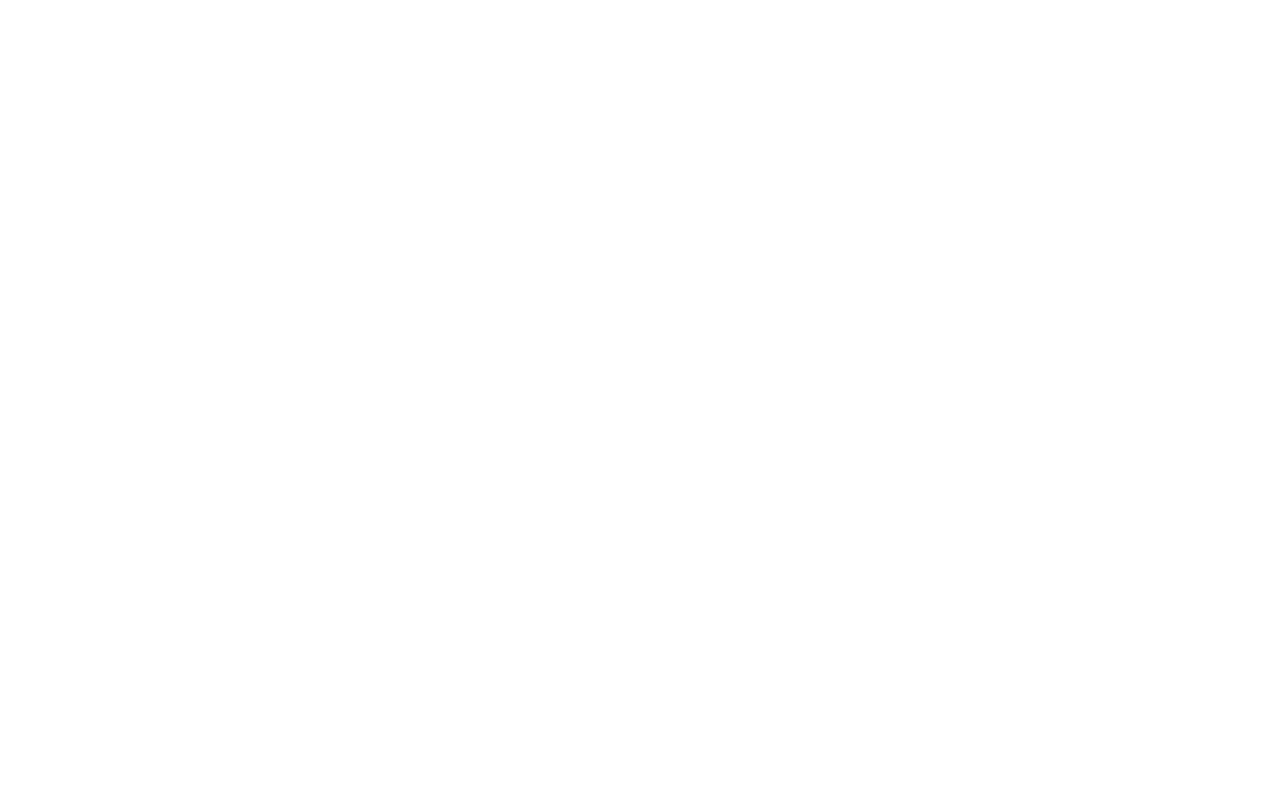
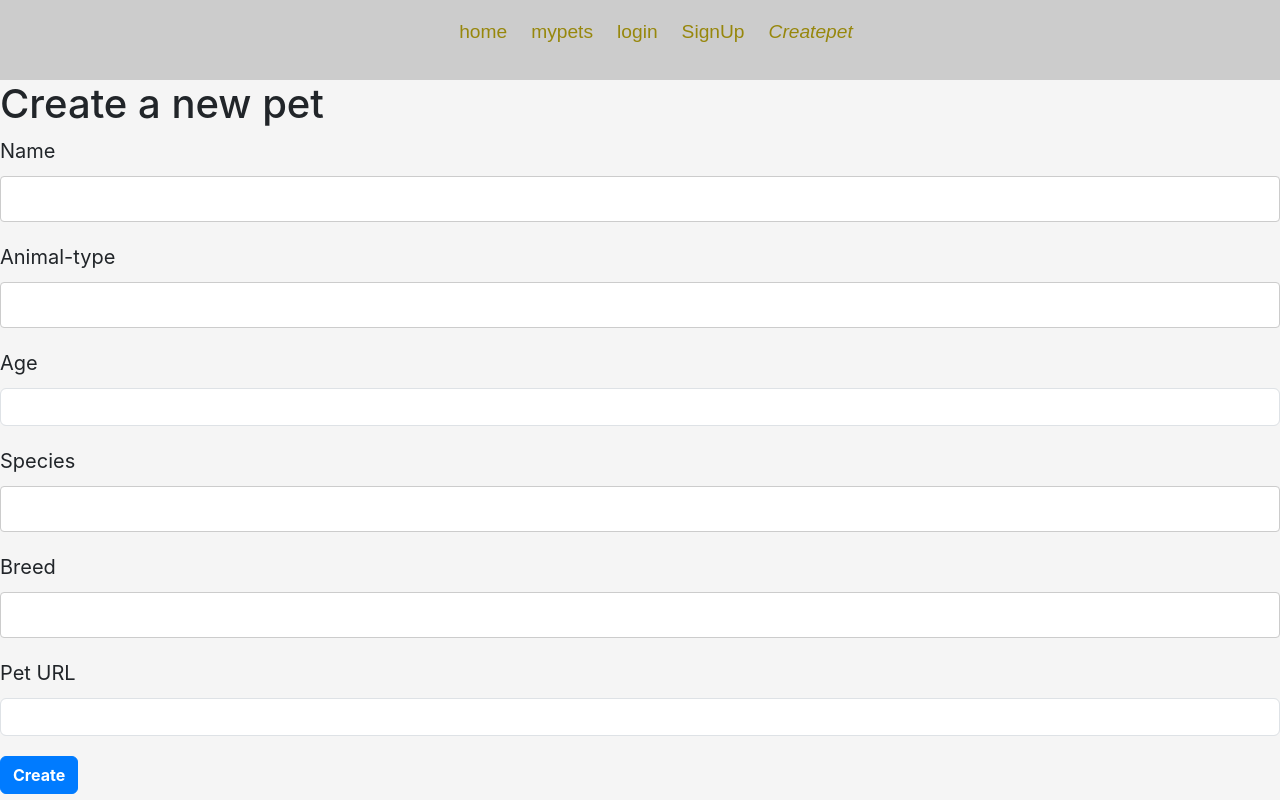
Before and after one commit to stephen-nene/petfinder, a React (Create React App) app: page /create in a window 1280 px wide. Before the commit this address had no page. Built offline with nearby package versions, Linux system fonts and the light colour scheme; no server answers.

Commit message:
new create component

```diff
--- a/package.json
+++ b/package.json
@@ -7,6 +7,7 @@
     "@testing-library/react": "^13.4.0",
     "@testing-library/user-event": "^13.5.0",
     "axios": "^1.3.4",
+    "bootstrap": "^5.3.0-alpha1",
     "react": "^18.2.0",
     "react-dom": "^18.2.0",
     "react-router-dom": "^6.8.2",
@@ -14,7 +15,6 @@
     "web-vitals": "^2.1.4"
   },
   "scripts": {
-
     "start": "react-scripts start",
     "build": "react-scripts build",
     "test": "react-scripts test",
--- a/src/app/App.js
+++ b/src/app/App.js
@@ -1,25 +1,38 @@
-import React from "react";
+import React, { useState, useEffect } from "react";
 import { BrowserRouter as Router, Route, Routes } from "react-router-dom";
 import Home from "../components/home/Home";
 import Login from "../components/login/Login";
 import SignUp from "../components/login/SignUp";
 import MyPets from "../components/myPets/MyPets";
-import { useState } from 'react';
+import CreatePet from "../components/createpet/CreatePet";
 
 function App() {
   const [logUserId, setLogUserId] = useState(null);
+  const [users, setUsers] = useState([]);
 
+  useEffect(() => {
+    fetch("https://petfinder-backend.stephennene.repl.co/users")
+      .then((response) => response.json())
+      .then((data) => {
+        setUsers(data);
+      })
+      .catch((error) => {
+        console.error(error);
+      });
+  }, []);
 
   return (
     <Router>
-      {/* <main id="main"> */}
-        <Routes>
-          <Route path="/" element={<Home />} />
-          <Route path="/login" element={<Login logUserId={logUserId} setLogUserId={setLogUserId} />} />
-          <Route path="/mypets" element={<MyPets logUserId={logUserId}/>} />
-          <Route path="/signup" element={<SignUp />} />
-        </Routes>
-      {/* </main> */}
+      <Routes>
+        <Route path="/" element={<Home logUserId={logUserId} users={users} />} />
+        <Route
+          path="/login"
+          element={<Login logUserId={logUserId} setLogUserId={setLogUserId} />}
+        />
+        <Route path="/mypets" element={<MyPets logUserId={logUserId} />} />
+        <Route path="/signup" element={<SignUp />} />
+        <Route path="/create" element={ <CreatePet logUserId={logUserId}/> } />
+      </Routes>
     </Router>
   );
 }
--- /dev/null
+++ b/src/components/createpet/CreatePet.js
@@ -0,0 +1,63 @@
+import React, { useState } from "react";
+import NavBar from "../nav/navbar";
+
+export default function CreatePet({logUserId}) {
+  const [petData, setPetData] = useState({ name: "", age: "", species: "", breed: "", animal_type: "",owner_id: logUserId ,url: "" });
+
+  const handleInputChange = (event) => {
+    const { name, value } = event.target;
+    setPetData({ ...petData, [name]: value });
+  };
+
+  const handleFormSubmit = async (event) => {
+    event.preventDefault();
+    console.log(petData,logUserId)
+
+//     try {
+//       const response = await fetch("https://petfinder-backend.stephennene.repl.co/pets/create", {
+//         method: "POST",
+//         headers: { "Content-Type": "application/json" },
+//         body: JSON.stringify(petData),
+//       });
+//       const data = await response.json();
+//       alert(data.message);
+//     } catch (error) {
+//       console.error(error);
+//       alert("Failed to create pet.");
+//     }
+  };
+
+  return (
+    <div>
+      <NavBar />
+      <h1>Create a new pet</h1>
+      <form onSubmit={handleFormSubmit}>
+        <div className="form-group">
+          <label htmlFor="name">Name</label>
+          <input type="text" className="form-control" id="name" name="name" value={petData.name} onChange={handleInputChange} required />
+        </div>
+        <div className="form-group">
+          <label htmlFor="name">Animal-type</label>
+          <input type="text" className="form-control" id="animal_type" name="animal_type" value={petData.animal_type} onChange={handleInputChange} required />
+        </div>
+        <div className="form-group">
+          <label htmlFor="age">Age</label>
+          <input type="number" className="form-control" id="age" name="age" value={petData.age} onChange={handleInputChange} required />
+        </div>
+        <div className="form-group">
+          <label htmlFor="species">Species</label>
+          <input type="text" className="form-control" id="species" name="species" value={petData.species} onChange={handleInputChange} required />
+        </div>
+        <div className="form-group">
+          <label htmlFor="breed">Breed</label>
+          <input type="text" className="form-control" id="breed" name="breed" value={petData.breed} onChange={handleInputChange} required />
+        </div>
+        <div className="form-group">
+            <label htmlFor="url">Pet URL</label>
+            <input type="url" className="form-control" id="url" name="url" value={petData.url} onChange={handleInputChange} required />
+        </div>
+        <button type="submit" className="btn btn-primary">Create</button>
+      </form>
+    </div>
+  );
+}
--- /dev/null
+++ b/src/components/home/Home.css
@@ -0,0 +1,78 @@
+/* Apply a background color to the body */
+body {
+  background-color: #f5f5f5;
+}
+
+/* Style the button to populate pets */
+.btn-primary {
+  background-color: #007bff;
+  border-color: #007bff;
+  font-weight: bold;
+}
+
+/* Style the cards for each pet */
+.card {
+  box-shadow: 0 4px 8px rgba(0, 0, 0, 0.2);
+  transition: 0.3s;
+  border-radius: 5px;
+  background-color: #fff;
+}
+
+.card:hover {
+  box-shadow: 0 15px 36px rgba(253, 169, 0, 0.2);
+}
+
+.card-title {
+  margin-bottom: 0.5rem;
+}
+
+.card-subtitle {
+  margin-bottom: 1rem;
+}
+
+.card-text {
+  margin-bottom: 1rem;
+}
+
+/* Style the footer of the cards */
+.card-footer {
+  background-color: #f5f5f5;
+}
+
+/* Style the button in the footer of the cards */
+.card-footer button {
+  background-color: #007bff;
+  border-color: #007bff;
+  font-weight: bold;
+}
+
+.card-footer button:hover {
+  background-color: #00efef;
+  border-color: #007bff;
+  font-weight: bold;
+  color:black;
+}
+
+/* Style the error message */
+.alert-danger {
+  background-color: #f8d7da;
+  border-color: #f5c6cb;
+  color: #721c24;
+  padding: 0.75rem 1.25rem;
+  margin-bottom: 1rem;
+  border-radius: 0.25rem;
+}
+
+/* Style the owner name */
+li:last-child {
+  font-style: italic;
+}
+
+
+.pet-owner {
+  color: red;
+}
+
+.pet-owner.has-owner {
+  color: green;
+}
--- a/src/components/home/Home.js
+++ b/src/components/home/Home.js
@@ -1,7 +1,8 @@
 import React, { useState } from 'react';
 import NavBar from '../nav/navbar';
+import './Home.css';
 
-function Home() {
+function Home({users , logUserId }) {
   const [pets, setPets] = useState([]);
   const [error, setError] = useState(null);
   const [isFetched, setIsFetched] = useState(false);
@@ -22,6 +23,15 @@ function Home() {
     }
   };
 
+  const getPet = () => {
+    console.log(users)
+
+  }
+
+  const getOwner = (pet) => {
+    return users.find((user) => user.id === pet.owner_id);
+  }
+
   const handleButtonClick = () => {
     setIsFetched(true);
     fetchPets();
@@ -33,7 +43,7 @@ function Home() {
       <div className="container mt-3">
         {!isFetched && (
           <button className="btn btn-primary mb-3" onClick={handleButtonClick}>
-            Fetch Pets
+            Populate Pets
           </button>
         )}
         {error && <div className="alert alert-danger">{error}</div>}
@@ -42,11 +52,22 @@ function Home() {
             {pets.map((pet) => (
               <div key={pet.id} className="col">
                 <div className="card h-100">
-                  {/* <img src={pet.photoUrl} className="card-img-top" alt={pet.name} /> */}
+                  <div className="card-header">
+                    <h5 className="card-title mb-0">{pet.name}</h5>
+                    <h6 className="card-subtitle text-muted">{pet.type}</h6>
+                  </div>
                   <div className="card-body">
-                    <h5 className="card-title">name:{pet.name}</h5>
                     <p className="card-text">{pet.description}</p>
-                    <button className="btn btn-primary">Add to My Pets</button>
+                    <ul className="list-unstyled mb-0">
+                      <li>Age: {pet.age}</li>
+                      <li>Gender: {pet.gender}</li>
+                      <li>Breed: {pet.breed}</li>
+                      <li className={`pet-owner ${getOwner(pet) ? 'has-owner' : ''}`}>Owner: {getOwner(pet) ? getOwner(pet).username : 'Unknown'}</li>
+                      {/* <li>Size: {pet.size}</li> */}
+                    </ul>
+                  </div>
+                  <div className="card-footer">
+                    <button onClick={getPet} className="btn btn-primary">Add to My Pets</button>
                   </div>
                 </div>
               </div>
--- a/src/components/myPets/MyPets.js
+++ b/src/components/myPets/MyPets.js
@@ -4,7 +4,6 @@ import NavBar from '../nav/navbar';
 export default function MyPets({ logUserId}) {
   const [pets, setPets ] = useState([]);
   const [error, setError] = useState(null);
-
 
   useEffect(() => {
     async function fetchData() {
@@ -17,16 +16,29 @@ useEffect(() => {
       }
     }
 
+    if (logUserId) {
       fetchData();
+    } else {
+      setError(new Error('you have to login to view your pets'));
+    }
   }, [logUserId]);
 
   if (error) {
     return (
       <div>
         <NavBar/>
-      <p>Error fetching data from server.</p>
-      <button>Login</button>
-      <button>Sign Up</button>
+        <p className="alert alert-danger">{error.message}</p>
+        {/* <a href="/" className="btn btn-primary me-2">Login</a>  <a href="/" className="btn btn-secondary">Sign Up</a> */}
+      </div>
+    );
+  }
+
+  if (!logUserId) {
+    return (
+      <div>
+        <NavBar/>
+        <p className="alert alert-danger">you have to login to view your pets</p>
+        {/* <a href="/" className="btn btn-primary me-2">Login</a>  <a href="/" className="btn btn-secondary">Sign Up</a> */}
       </div>
     );
   }
@@ -36,10 +48,18 @@ return (
       <NavBar/>
       <h3>My Pets</h3>
       {pets.map(pet => (
-      <div key={pet.id}>
-        <p>Name: {pet.name}</p>
-        <p>Age: {pet.age}</p>
-        <p>Species: {pet.species}</p>
+        <div key={pet.id} className="card my-3">
+          <div className="card-header">
+            <h5 className="card-title mb-0">{pet.name}</h5>
+          </div>
+          <div className="card-body">
+            <p className="card-text">Age: {pet.age}</p>
+            <p className="card-text">Gender: {pet.gender}</p>
+            <p className="card-text">Breed: {pet.breed}</p>
+          </div>
+          <div className="card-footer">
+            {/* <button className="btn btn-danger me-2">Delete</button>            <button className="btn btn-primary">Edit</button> */}
+          </div>
         </div>
       ))}
     </div>
--- a/src/components/nav/navbar.js
+++ b/src/components/nav/navbar.js
@@ -14,6 +14,7 @@ export default function NavBar (){
                 <li><NavLink to="/mypets">mypets</NavLink></li>
                 <li><NavLink to="/login">login</NavLink></li>
                 <li><NavLink to="/signUp">SignUp</NavLink></li>
+                <li> <NavLink to="/create">Createpet</NavLink> </li>
                 </ul>
             </nav>
             </div>
```
Also changed, not shown: 1 other file (tests, documents, lock files or other folders). Lines whose indentation alone changed are shown as unchanged.
